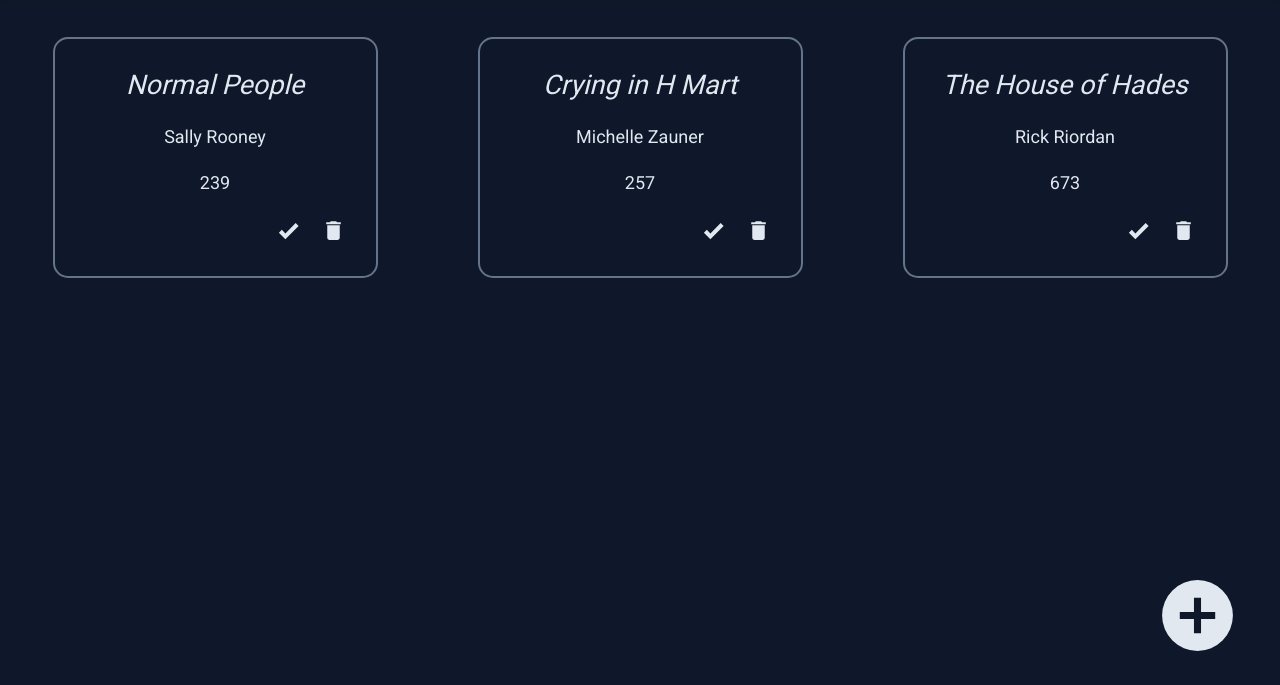
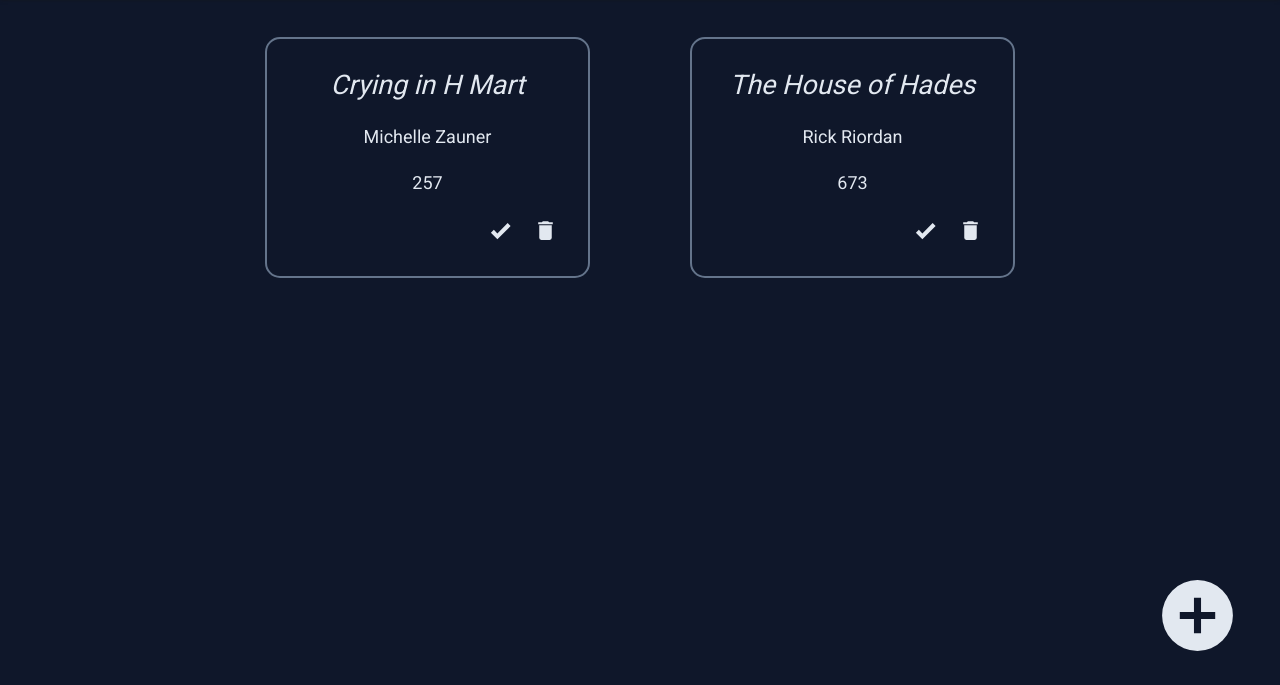
Before and after one commit to yipqp/library, a website: page index.html in a window 1280 px wide. Both pictures are taken after a click on the button 333 px from the left and 347 px from the top of the page. Shown: the part 115-800 px from the top of the page. Drawn offline with Linux system fonts and the light colour scheme.

Commit message:
Add delete button functionality

```diff
--- a/index.html
+++ b/index.html
@@ -18,83 +18,7 @@
     <header>
       <div class="header"><h1>My Library</h1></div>
     </header>
-    <main>
-      <div class="book">
-        <div class="book-title">Normal People</div>
-        <div class="book-author">Sally Rooney</div>
-        <div class="book-pages">239</div>
-        <div class="bottom-row">
-          <div class="buttons">
-            <button class="read">
-              <svg xmlns="http://www.w3.org/2000/svg" viewBox="0 0 24 24">
-                <title>check-bold</title>
-                <path
-                  d="M9,20.42L2.79,14.21L5.62,11.38L9,14.77L18.88,4.88L21.71,7.71L9,20.42Z"
-                />
-              </svg>
-            </button>
-            <button class="delete">
-              <svg xmlns="http://www.w3.org/2000/svg" viewBox="0 0 24 24">
-                <title>delete</title>
-                <path
-                  d="M19,4H15.5L14.5,3H9.5L8.5,4H5V6H19M6,19A2,2 0 0,0 8,21H16A2,2 0 0,0 18,19V7H6V19Z"
-                />
-              </svg>
-            </button>
-          </div>
-        </div>
-      </div>
-      <div class="book">
-        <div class="book-title">Crying in H Mart</div>
-        <div class="book-author">Michelle Zauner</div>
-        <div class="book-pages">257</div>
-        <div class="bottom-row">
-          <div class="buttons">
-            <button class="read">
-              <svg xmlns="http://www.w3.org/2000/svg" viewBox="0 0 24 24">
-                <title>check-bold</title>
-                <path
-                  d="M9,20.42L2.79,14.21L5.62,11.38L9,14.77L18.88,4.88L21.71,7.71L9,20.42Z"
-                />
-              </svg>
-            </button>
-            <button class="delete">
-              <svg xmlns="http://www.w3.org/2000/svg" viewBox="0 0 24 24">
-                <title>delete</title>
-                <path
-                  d="M19,4H15.5L14.5,3H9.5L8.5,4H5V6H19M6,19A2,2 0 0,0 8,21H16A2,2 0 0,0 18,19V7H6V19Z"
-                />
-              </svg>
-            </button>
-          </div>
-        </div>
-      </div>
-      <div class="book">
-        <div class="book-title">The House of Hades</div>
-        <div class="book-author">Rick Riordan</div>
-        <div class="book-pages">673</div>
-        <div class="bottom-row">
-          <div class="buttons">
-            <button class="read">
-              <svg xmlns="http://www.w3.org/2000/svg" viewBox="0 0 24 24">
-                <title>check-bold</title>
-                <path
-                  d="M9,20.42L2.79,14.21L5.62,11.38L9,14.77L18.88,4.88L21.71,7.71L9,20.42Z"
-                />
-              </svg>
-            </button>
-            <button class="delete">
-              <svg xmlns="http://www.w3.org/2000/svg" viewBox="0 0 24 24">
-                <title>delete</title>
-                <path
-                  d="M19,4H15.5L14.5,3H9.5L8.5,4H5V6H19M6,19A2,2 0 0,0 8,21H16A2,2 0 0,0 18,19V7H6V19Z"
-                />
-              </svg>
-            </button>
-          </div>
-        </div>
-      </div>
-    </main>
+    <main></main>
     <footer class="footer">
       <button class="add-book-button">
         <svg xmlns="http://www.w3.org/2000/svg" viewBox="0 0 24 24">
@@ -107,7 +31,7 @@
     </footer>
     <div class="blur-container"></div>
     <div class="form-popup">
-      <form method="get" class="form-container">
+      <form action="" method="post" class="add-book-form">
         <label for="title">Title</label>
         <input type="text" name="title" id="title" placeholder=" " required />
         <label for="author">Author</label>
--- a/script.js
+++ b/script.js
@@ -4,12 +4,77 @@ const cancelButton = document.querySelector(".cancel-button");
 const blurContainer = document.querySelector(".blur-container");
 const titleInput = document.querySelector("#title");
 const authorInput = document.querySelector("#author");
-const numPages = document.querySelector("#pageNumber");
+const pagesInput = document.querySelector("#pageNumber");
+const addBookForm = document.querySelector(".add-book-form");
+const main = document.querySelector("main");
+
+const library = [];
 
 function clearInputs() {
   titleInput.value = "";
   authorInput.value = "";
-  numPages.value = "";
+  pagesInput.value = "";
+}
+
+function closeForm() {
+  formPopup.style.display = "none";
+  blurContainer.style.display = "none";
+  clearInputs();
+}
+
+function addBookToLibrary(book) {
+  library.push(book);
+}
+
+function deleteBook() {
+  const bookIndex =
+    this.parentElement.parentElement.parentElement.dataset.index;
+  library.splice(bookIndex, 1);
+  updateCardDisplay();
+}
+
+function updateCardDisplay() {
+  let htmlCards = "";
+  library.forEach((book, index) => {
+    htmlCards += `<div class="book" data-index=${index}>
+    <div class="book-title">${book.title}</div>
+    <div class="book-author">${book.author}</div>
+    <div class="book-pages">${book.pages}</div>
+    <div class="bottom-row">
+      <div class="buttons">
+        <button class="read">
+          <svg xmlns="http://www.w3.org/2000/svg" viewBox="0 0 24 24">
+            <title>check-bold</title>
+            <path
+              d="M9,20.42L2.79,14.21L5.62,11.38L9,14.77L18.88,4.88L21.71,7.71L9,20.42Z"
+            />
+          </svg>
+        </button>
+        <button class="delete-button">
+          <svg xmlns="http://www.w3.org/2000/svg" viewBox="0 0 24 24">
+            <title>delete</title>
+            <path
+              d="M19,4H15.5L14.5,3H9.5L8.5,4H5V6H19M6,19A2,2 0 0,0 8,21H16A2,2 0 0,0 18,19V7H6V19Z"
+            />
+          </svg>
+        </button>
+      </div>
+    </div>
+  </div>`;
+  });
+  main.innerHTML = htmlCards;
+  const deleteButtons = document.querySelectorAll(".delete-button");
+  deleteButtons.forEach((book) => {
+    book.addEventListener("click", deleteBook);
+  });
+}
+
+class Book {
+  constructor(author, title, pages) {
+    this.author = author;
+    this.title = title;
+    this.pages = pages;
+  }
 }
 
 addBookButton.addEventListener("click", () => {
@@ -18,19 +83,27 @@ addBookButton.addEventListener("click", () => {
   blurContainer.classList.add("blur");
 });
 
-cancelButton.addEventListener("click", () => {
-  formPopup.style.display = "none";
-  blurContainer.style.display = "none";
-  clearInputs();
+cancelButton.addEventListener("click", closeForm);
+
+addBookForm.addEventListener("submit", (e) => {
+  e.preventDefault();
+  const author = authorInput.value;
+  const title = titleInput.value;
+  const pages = pagesInput.value;
+  const tempBook = new Book(author, title, pages);
+  addBookToLibrary(tempBook);
+  updateCardDisplay();
+  closeForm();
 });
 
-const library = [];
+window.addEventListener("load", () => {
+  const normalPeople = new Book("Sally Rooney", "Normal People", 239);
+  const cryingInHMart = new Book("Michelle Zauner", "Crying in H Mart", 257);
+  const theHouseOfHades = new Book("Rick Riordan", "The House of Hades", 673);
 
-class Book {
-  constructor(author, title, pages, isRead) {
-    this.author = author;
-    this.title = title;
-    this.pages = pages;
-    this.isRead = isRead;
-  }
-}
+  addBookToLibrary(normalPeople);
+  addBookToLibrary(cryingInHMart);
+  addBookToLibrary(theHouseOfHades);
+
+  updateCardDisplay();
+});
--- a/style.css
+++ b/style.css
@@ -49,7 +49,7 @@ main {
 }
 
 .book,
-.form-container {
+.add-book-form {
   border-radius: 15px;
   border: 2px solid var(--book-border);
 }
@@ -135,7 +135,7 @@ svg {
   transform: translate(-50%, -50%);
 }
 
-.form-container {
+.add-book-form {
   display: flex;
   align-items: center;
   justify-content: center;
```
